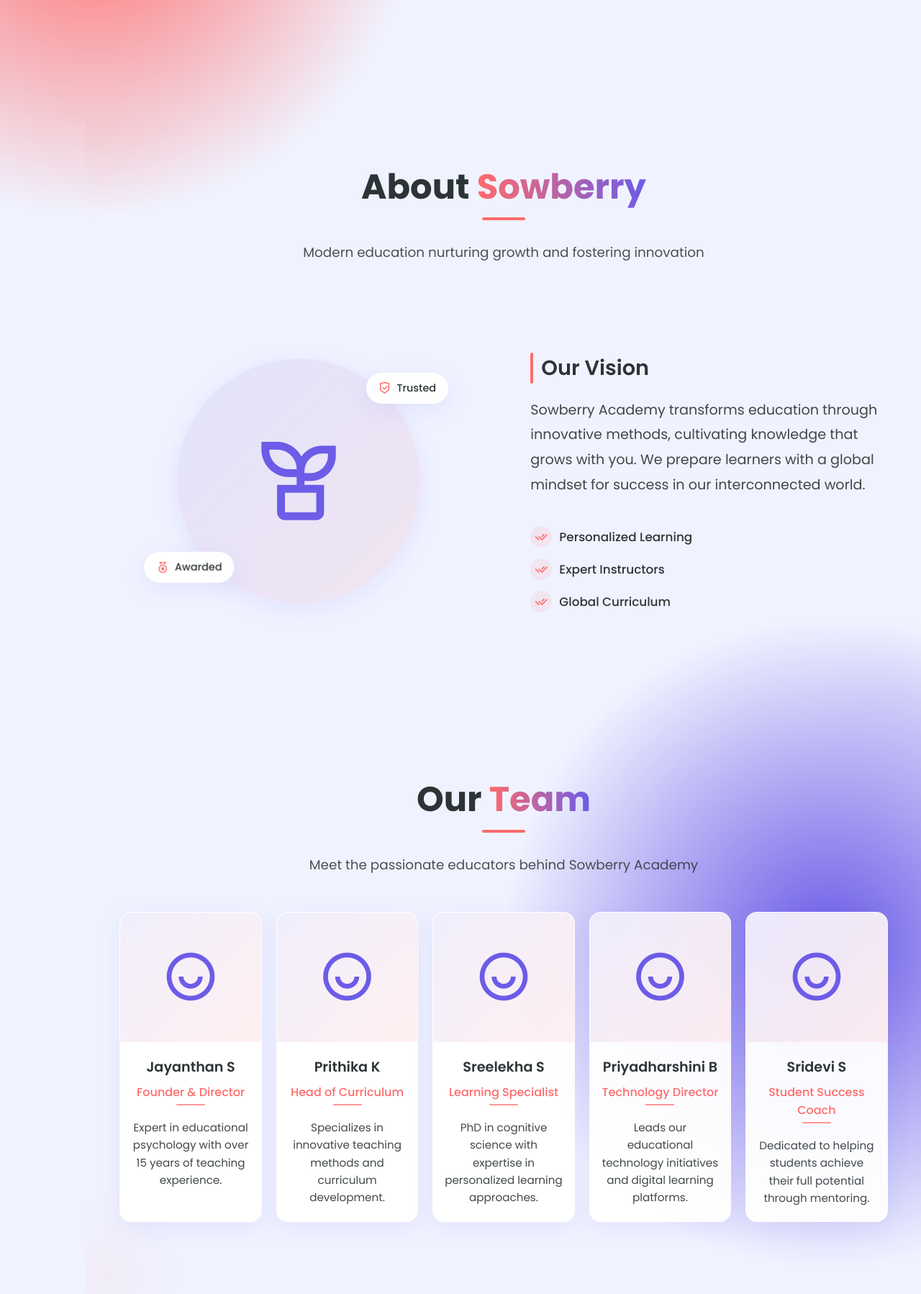
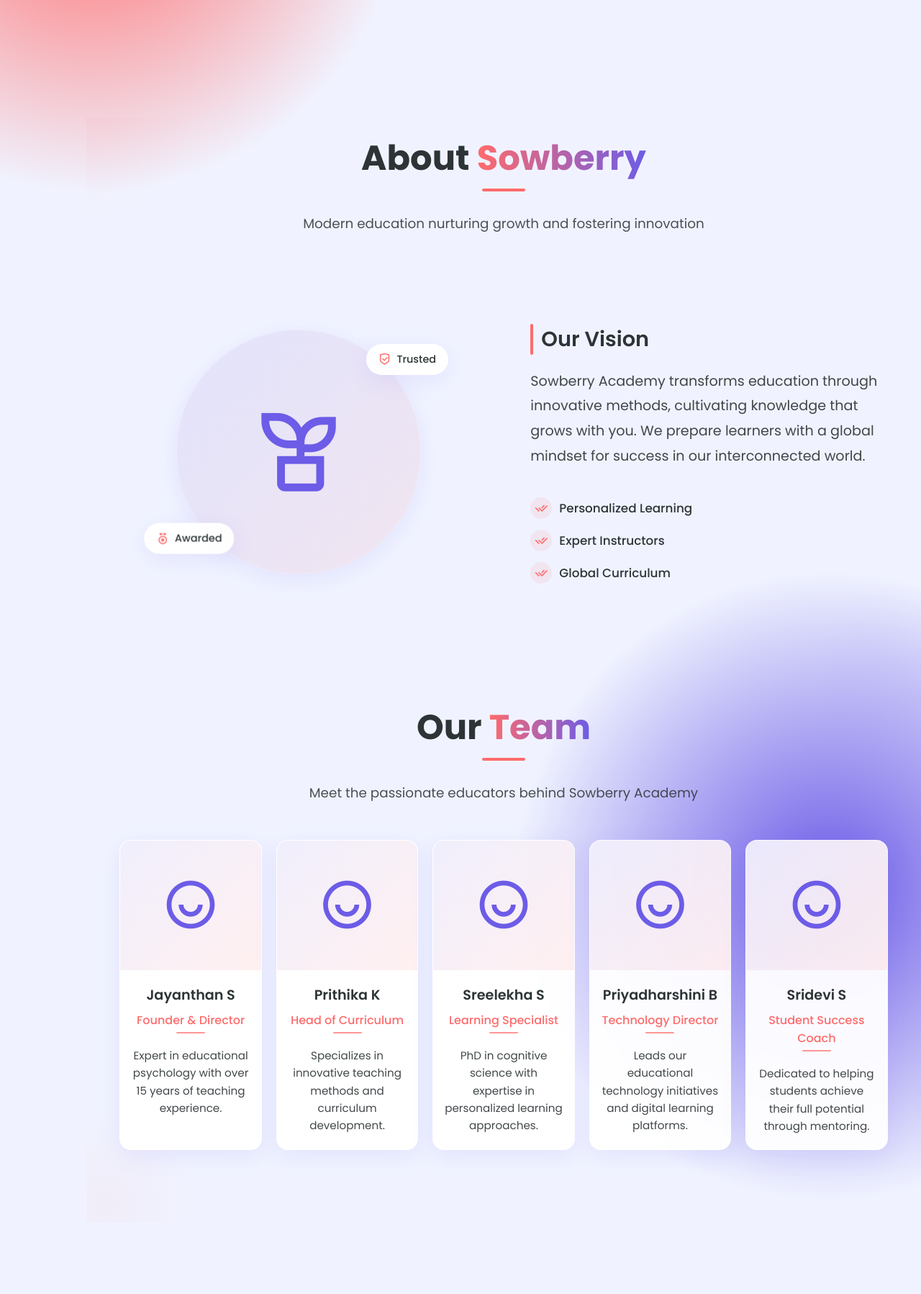
Before and after one commit to jayanthansenthilkumar/Sowberry, a PHP site: page /main/index.html in a window 1280 px wide. Shown: the part 636-2434 px from the top of the page at 72% size. After the commit the page ends 2271 px from the top, so only its background shows below. Run offline with PHP 8.4, Linux system fonts and the light colour scheme.

Commit message:
Styles File Organized

```diff
--- a/main/main.css
+++ b/main/main.css
@@ -842,7 +842,7 @@
 9. ABOUT SECTION
 ============================ */
 .about-section {
-    padding: 60px 4% 100px;
+    padding: 20px 4% 100px; /* Reduced top padding from 60px to 30px */
     max-width: 1400px;
     margin: 0 auto;
     min-height: 60vh;
@@ -1115,7 +1115,7 @@
 10. TEAM SECTION
 ============================ */
 .team-section {
-    padding: 80px 4% 100px;
+    padding: 20px 4% 100px;
     max-width: 1400px;
     margin: 0 auto;
     position: relative;
```
